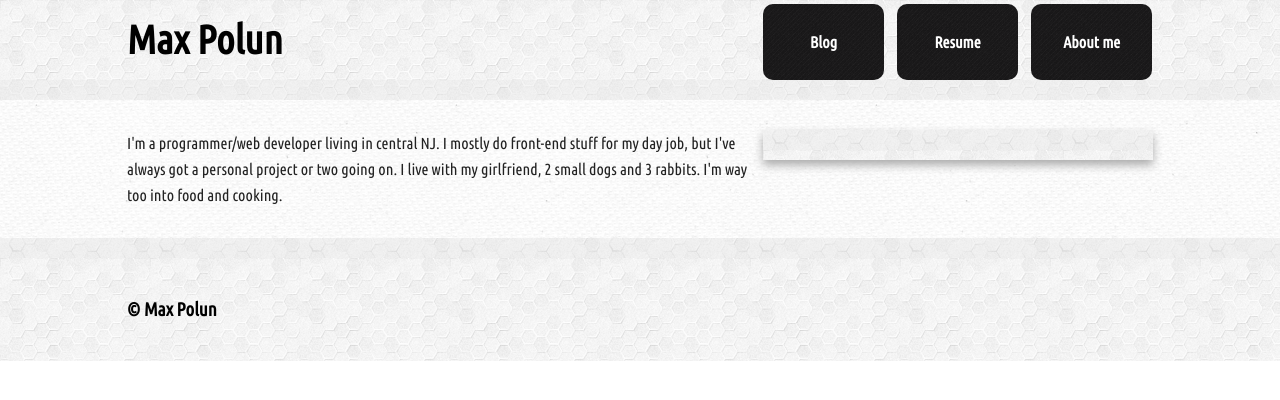
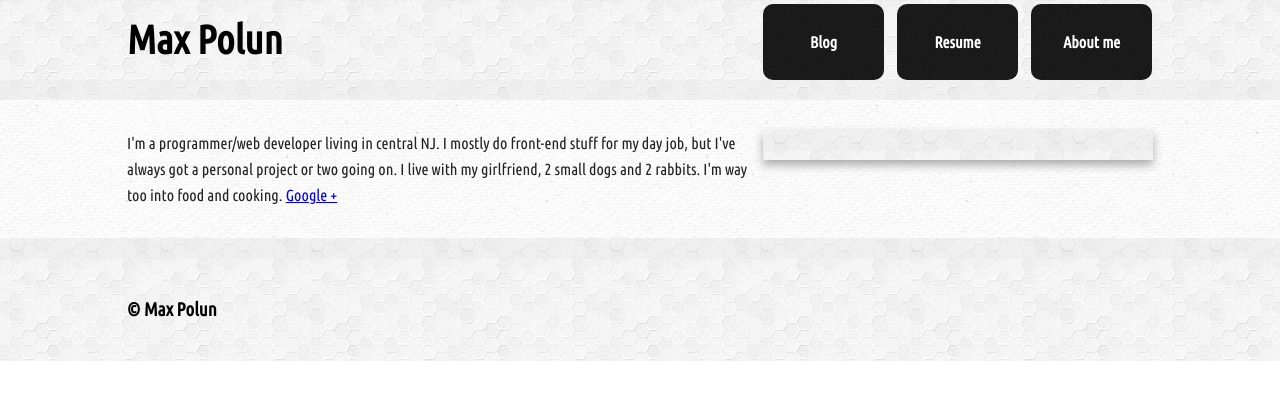
Before and after one commit to maxpolun/maxpolun.github.io, a Jekyll site: the page built from about/index.html, in a window 1280 px wide. Shown: the top 400 px of the page. Built offline with Jekyll 4.4.1, drawn with Linux system fonts in a browser that asks for light colours; nearby versions of some CDN libraries; a script that is not in the unit is left out.

Commit message:
set up for google authorship markup
see
http://searchengineland.com/the-definitive-guide-to-google-authorship-markup-123218

```diff
--- a/_layouts/post.html
+++ b/_layouts/post.html
@@ -18,6 +18,10 @@ layout: base
 			{% endfor %}
 		</ul> at {{page.date|date_to_string}}
 	</section>
+	{% endif %}
+	<section>
+		By <a href="/about" rel="author">Max Polun</a>
+	</section>
 	  <div id="disqus_thread"></div>
         <script type="text/javascript">
             /* * * CONFIGURATION VARIABLES: EDIT BEFORE PASTING INTO YOUR WEBPAGE * * */
@@ -33,5 +37,5 @@ layout: base
         <noscript>Please enable JavaScript to view the <a href="http://disqus.com/?ref_noscript">comments powered by Disqus.</a></noscript>
         <a href="http://disqus.com" class="dsq-brlink">comments powered by <span class="logo-disqus">Disqus</span></a>
 
-	{% endif %}
+
 </article>
--- a/about/index.html
+++ b/about/index.html
@@ -1,4 +1,6 @@
 ---
 layout: base
 ---
-I'm a programmer/web developer living in central NJ. I mostly do front-end stuff for my day job, but I've always got a personal project or two going on. I live with my girlfriend, 2 small dogs and 3 rabbits. I'm way too into food and cooking.
+I'm a programmer/web developer living in central NJ. I mostly do front-end stuff for my day job, but I've always got a personal project or two going on. I live with my girlfriend, 2 small dogs and 2 rabbits. I'm way too into food and cooking.
+
+<a href="https://plus.google.com/112956007143162083092/about" rel="me">Google +</a>
```
